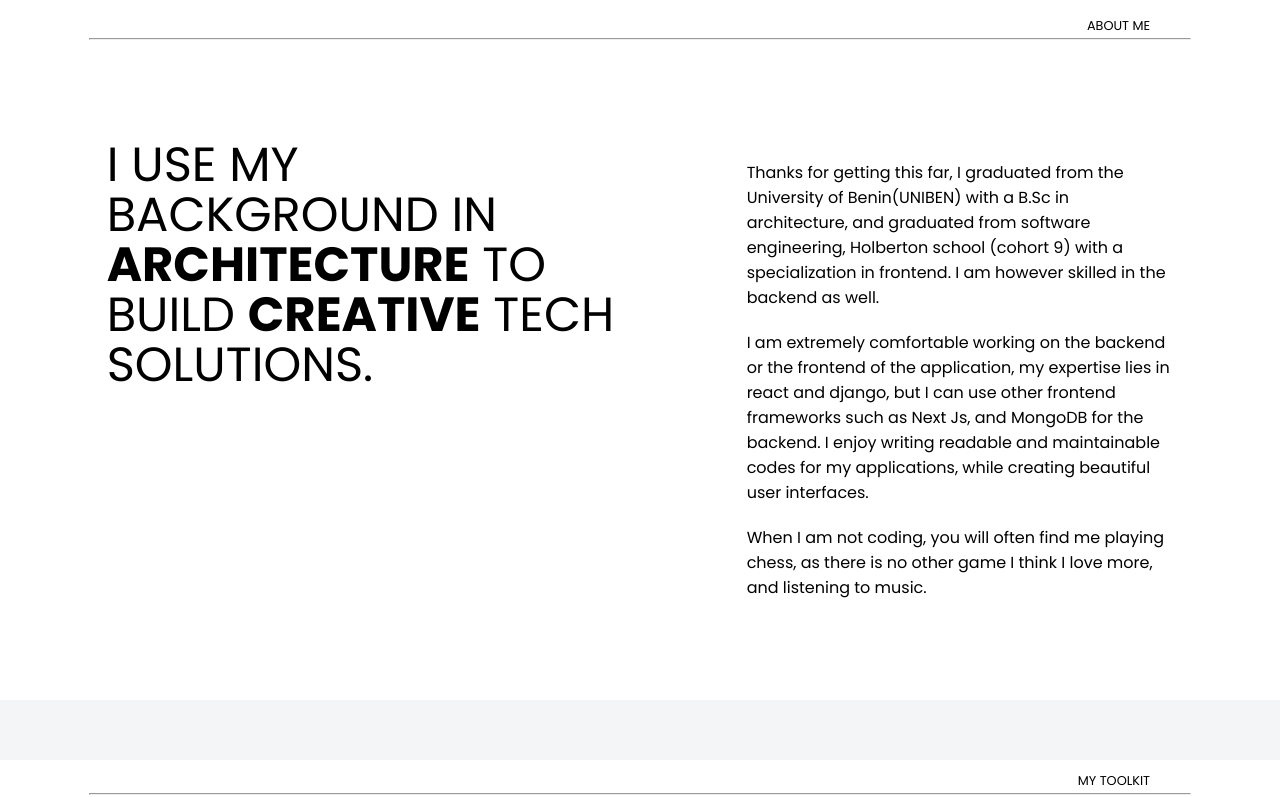
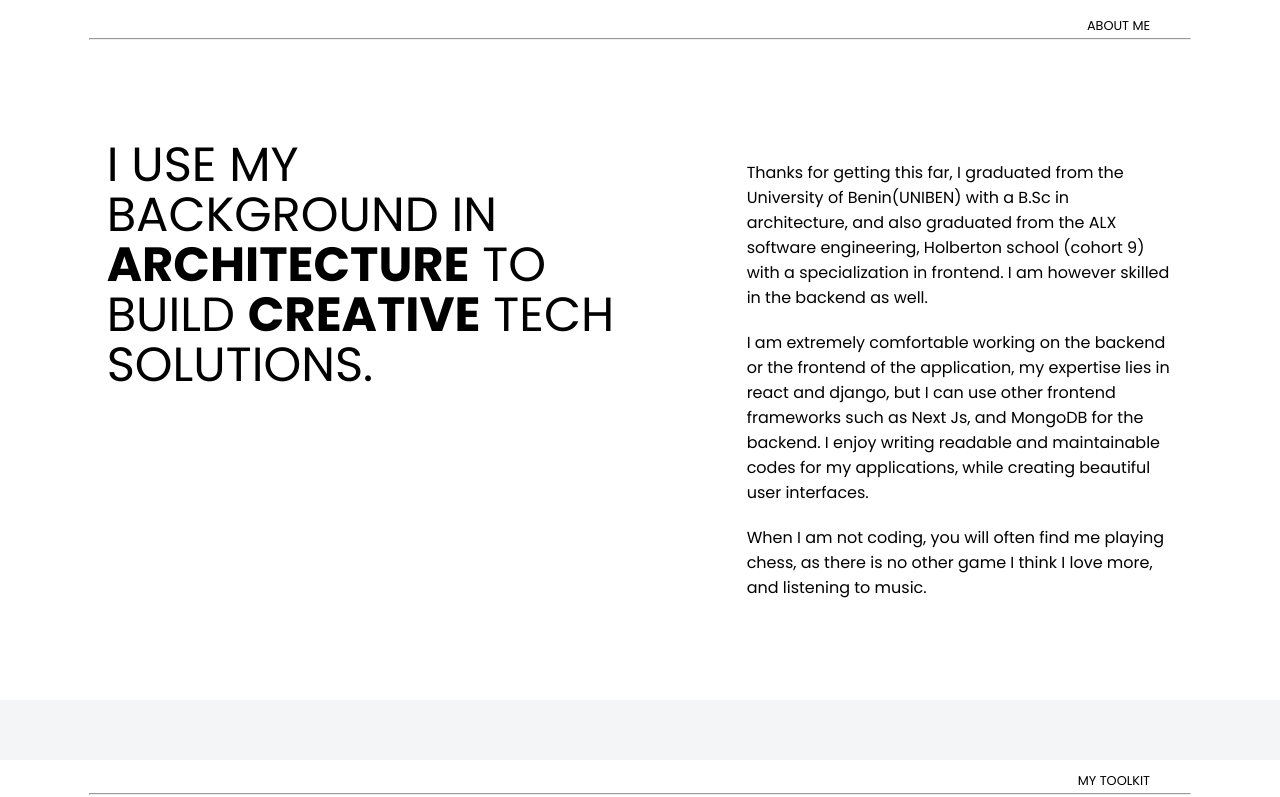
Before and after one commit to joseph0017/website-portfolio, a React (Create React App) app: page / in a window 1280 px wide. Shown: the part 686-1483 px from the top of the page. Built offline with nearby package versions, Linux system fonts and the light colour scheme.

Commit message:
corrected mispellings

```diff
--- a/src/pages/About.js
+++ b/src/pages/About.js
@@ -34,8 +34,8 @@ const About = () => {
           I USE MY BACKGROUND IN <span className='architecture'>ARCHITECTURE</span> TO BUILD <span className='creative'>CREATIVE</span> TECH SOLUTIONS.
         </div>
         <div className='right-text'>
-          Thanks for getting this far, I graduated from the University of Benin(UNIBEN) with a B.Sc in architecture, and graduated from software engineering, Holberton school
-          (cohort 9) with a specialization in frontend. I am however skilled in the backend as well.
+          Thanks for getting this far, I graduated from the University of Benin(UNIBEN) with a B.Sc in architecture, and also graduated from the ALX software engineering,
+          Holberton school (cohort 9) with a specialization in frontend. I am however skilled in the backend as well.
           <div className='right-text'>
             I am extremely comfortable working on the backend or the frontend of the application, my expertise lies in react and django, but I can use other frontend frameworks
             such as Next Js, and MongoDB for the backend. I enjoy writing readable and maintainable codes for my applications, while creating beautiful user interfaces.
```
